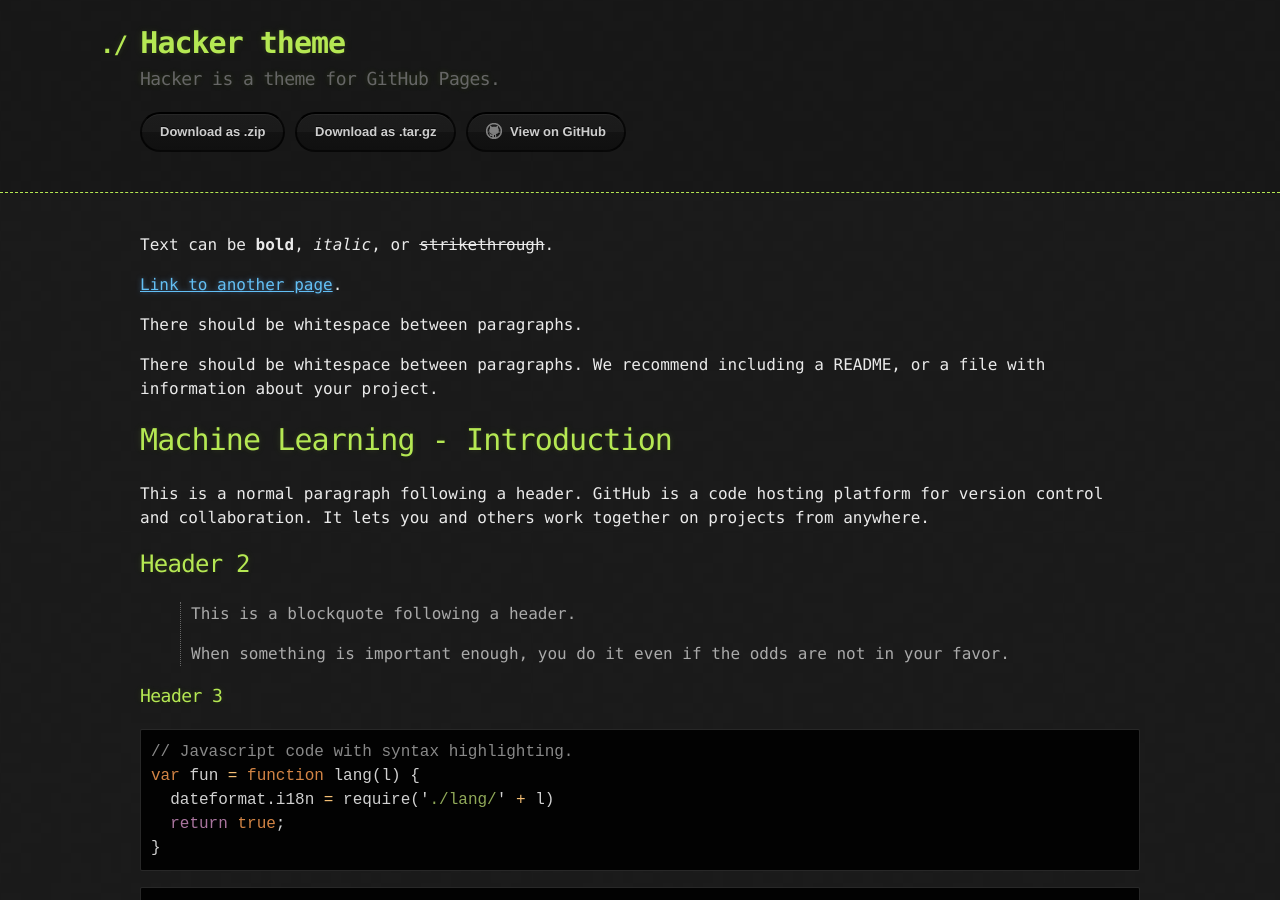
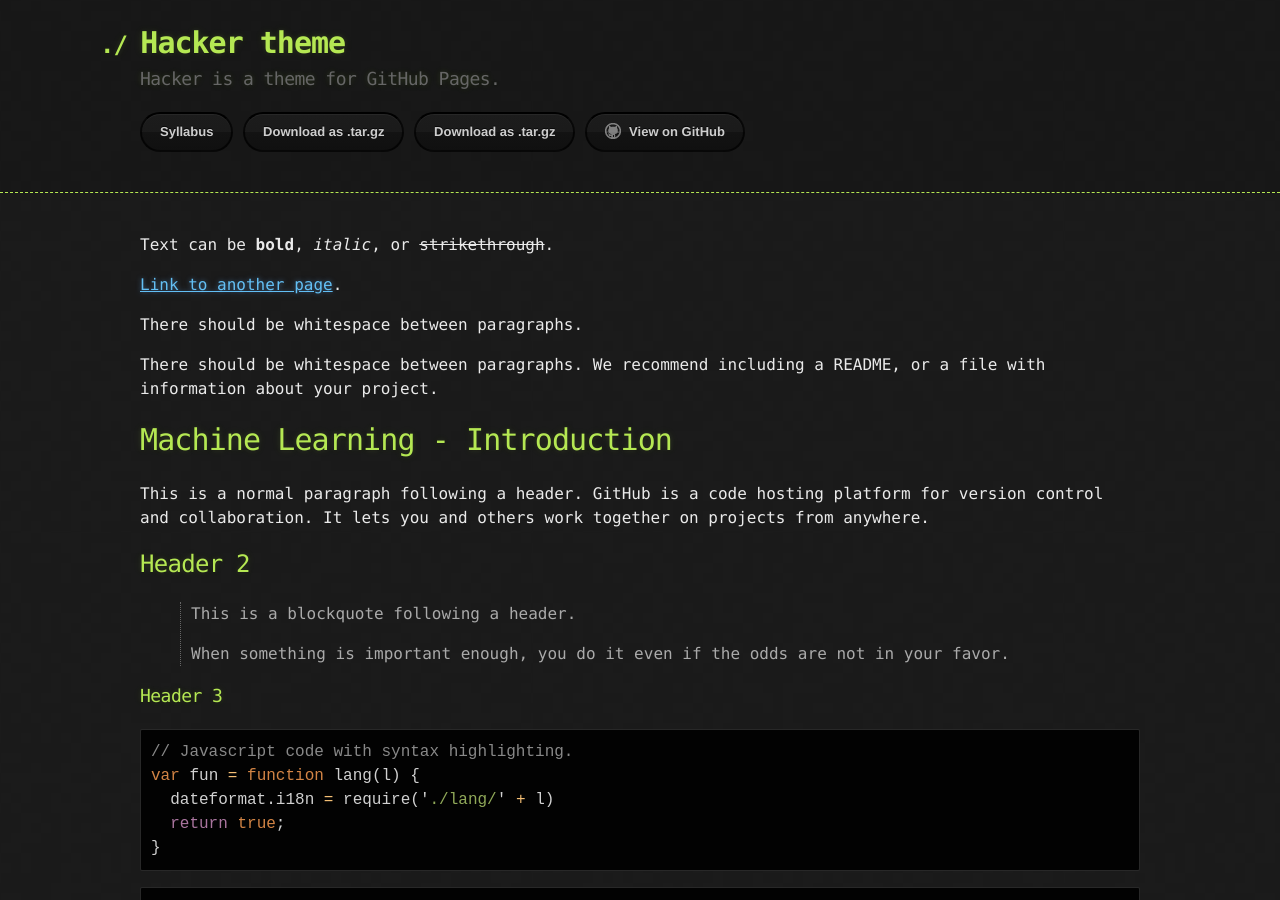
Before and after one commit to Sindhujayeswanthkumar/ml, a Jekyll site: the page built from index.md, in a window 1280 px wide and 900 px high. Built offline with Jekyll 4.4.1, drawn with Linux system fonts in a browser that asks for light colours.

Commit message:
Update default.html

```diff
--- a/_layouts/default.html
+++ b/_layouts/default.html
@@ -21,8 +21,9 @@
 
         <section id="downloads">
           {% if site.show_downloads %}
-            <a href="{{ site.github.zip_url }}" class="btn">Download as .zip</a>
+            <a href="syllabus-page.html" class="btn">Syllabus</a>
             <a href="{{ site.github.tar_url }}" class="btn">Download as .tar.gz</a>
+          <a href="{{ site.github.tar_url }}" class="btn">Download as .tar.gz</a>
           {% endif %}
           <a href="{{ site.github.repository_url }}" class="btn btn-github"><span class="icon"></span>View on GitHub</a>
         </section>
```
